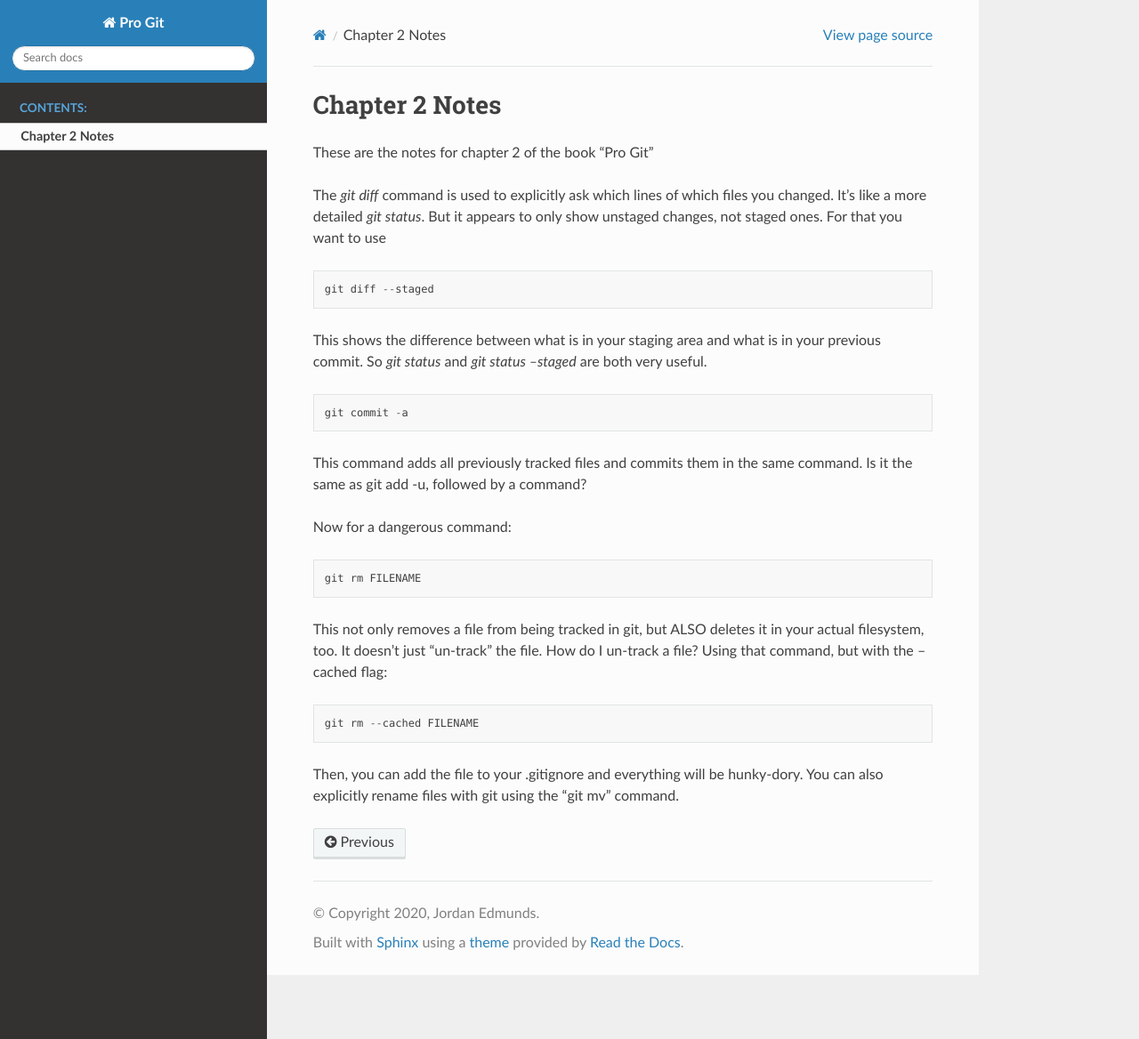
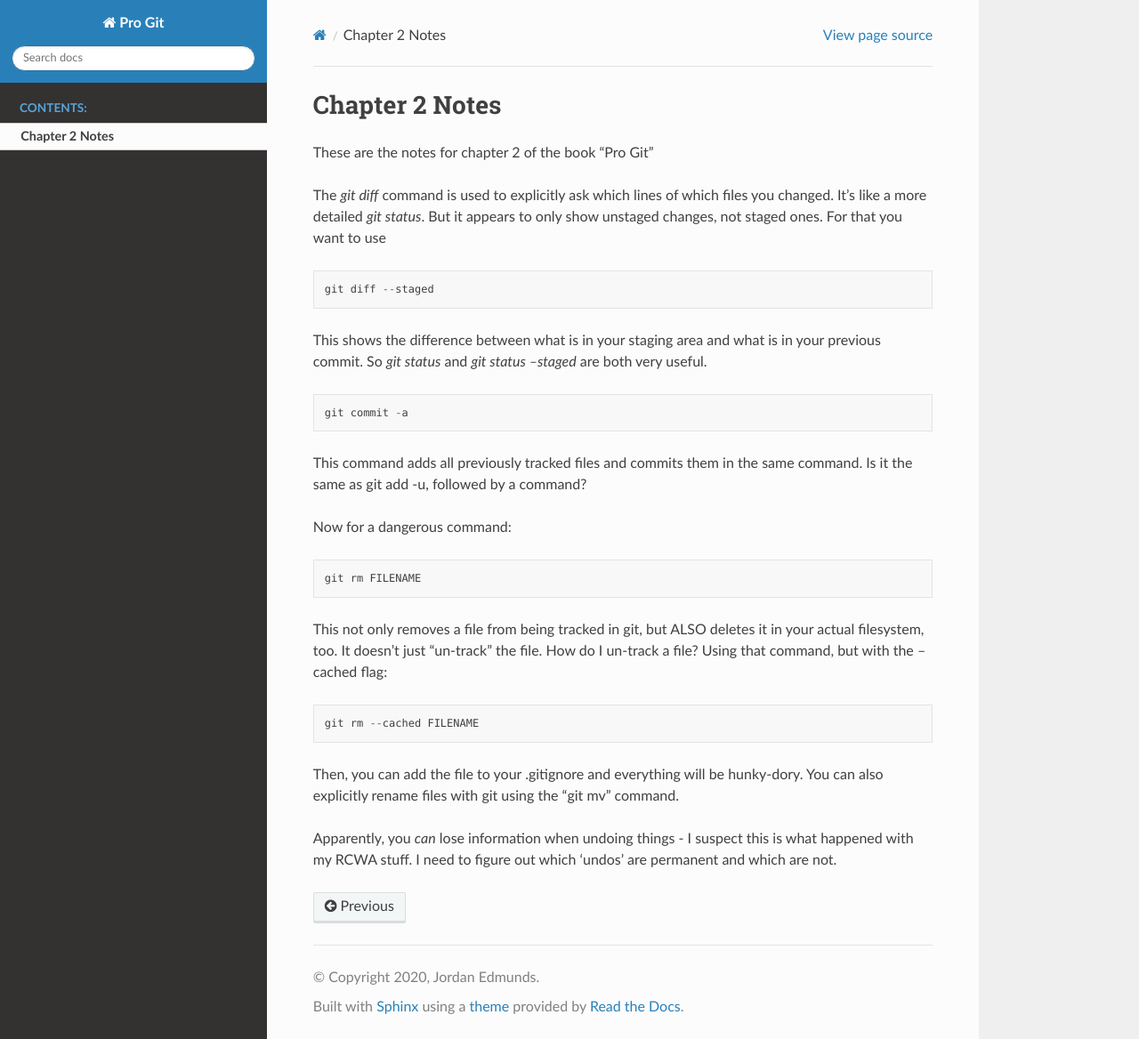
Before and after one commit to edmundsj/gitNotes, a Sphinx documentation site: the page built from docs/notes_chapter2.rst, in a window 1280 px wide and 1168 px high. Shown: the whole window at 89% size. Built offline with Sphinx 7.4.7 and the Read the Docs theme 2.0.0, drawn with Linux system fonts in a browser that asks for light colours; pages that are not in the unit, such as notebooks, are missing from menus.

Commit message:
removed a useless file. Also updated my notes.

```diff
--- a/docs/notes_chapter2.rst
+++ b/docs/notes_chapter2.rst
@@ -31,3 +31,5 @@ This not only removes a file from being tracked in git, but ALSO deletes it in y
 
 
 Then, you can add the file to your .gitignore and everything will be hunky-dory. You can also explicitly rename files with git using the "git mv" command.
+
+Apparently, you *can* lose information when undoing things - I suspect this is what happened with my RCWA stuff. I need to figure out which 'undos' are permanent and which are not.
```
Also changed, not shown: docs/new_die_file.rst (deleted).
